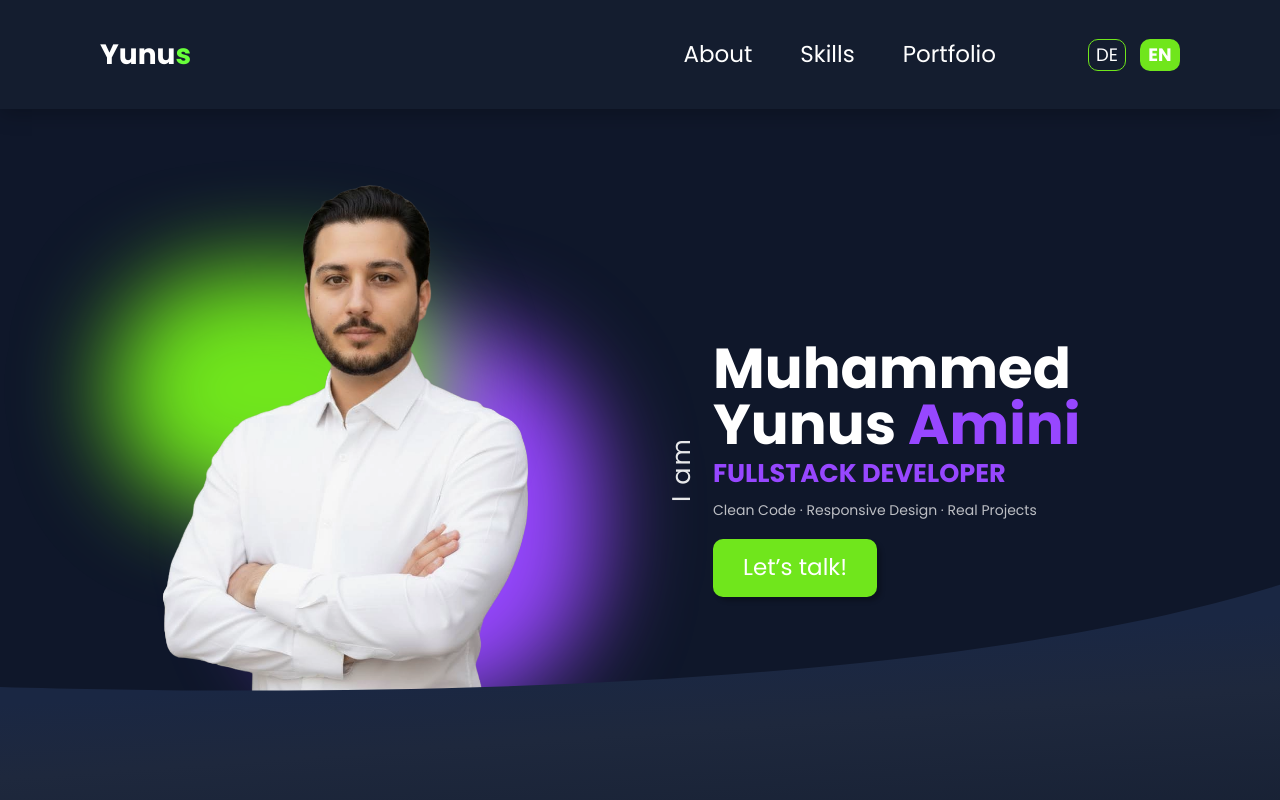
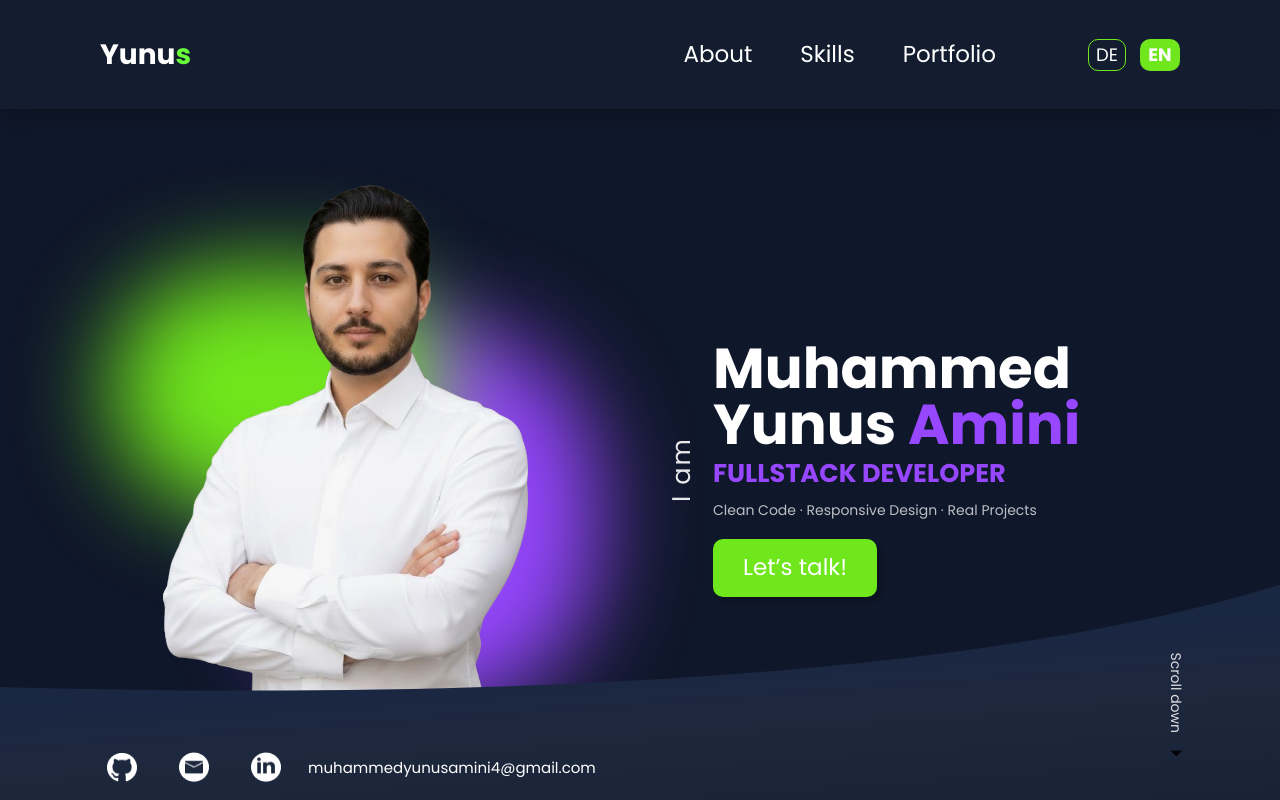
Before and after one commit to mya63/portfolio-2.0, an Angular app: page / in a window 1280 px wide. Shown: the top 800 px of the page. Built offline with nearby package versions, Linux system fonts and the light colour scheme.

Commit message:
fix(hero): correct z-index stacking so wave overlays image but not icons or scroll elements

```diff
--- a/src/app/pages/home/hero/hero.scss
+++ b/src/app/pages/home/hero/hero.scss
@@ -21,7 +21,7 @@
 
 .hero .container.hero-grid {
   position: relative;
-  z-index: 1; /* CHANGED: Grid unter Wave */
+  z-index: auto; /* CHANGED: Grid unter Wave */
   min-height: calc(100vh - var(--header-height) - 72px);
   display: grid;
   grid-template-columns: minmax(340px, 520px) minmax(360px, 560px);
```
